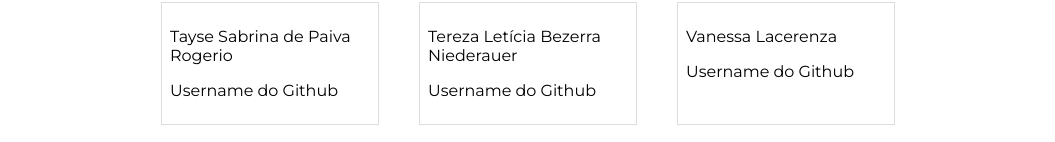
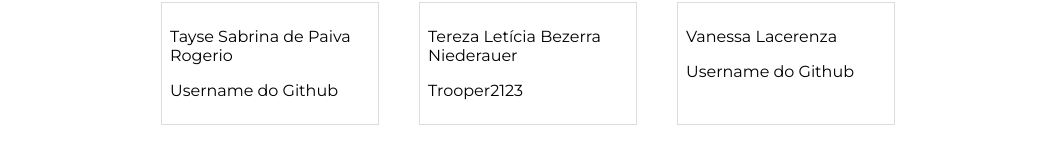
Before and after one commit to reprograma/On2-git-e-github, a plain HTML site: page exercicio-aula/index.html in a window 1280 px wide. Shown: the part 1785-1927 px from the top of the page, without its empty margins (112-1167 px from the left). Drawn offline with Linux system fonts and the light colour scheme.

Commit message:
edited username for Tereza

```diff
--- a/exercicio-aula/index.html
+++ b/exercicio-aula/index.html
@@ -174,7 +174,7 @@
     </div>
       <div class="container__aluna">
         <p>Tereza Letícia Bezerra Niederauer</p>
-        <p>Username do Github</p>
+        <p>Trooper2123</p>
     </div>
       <div class="container__aluna">
         <p>Vanessa Lacerenza</p>
```
